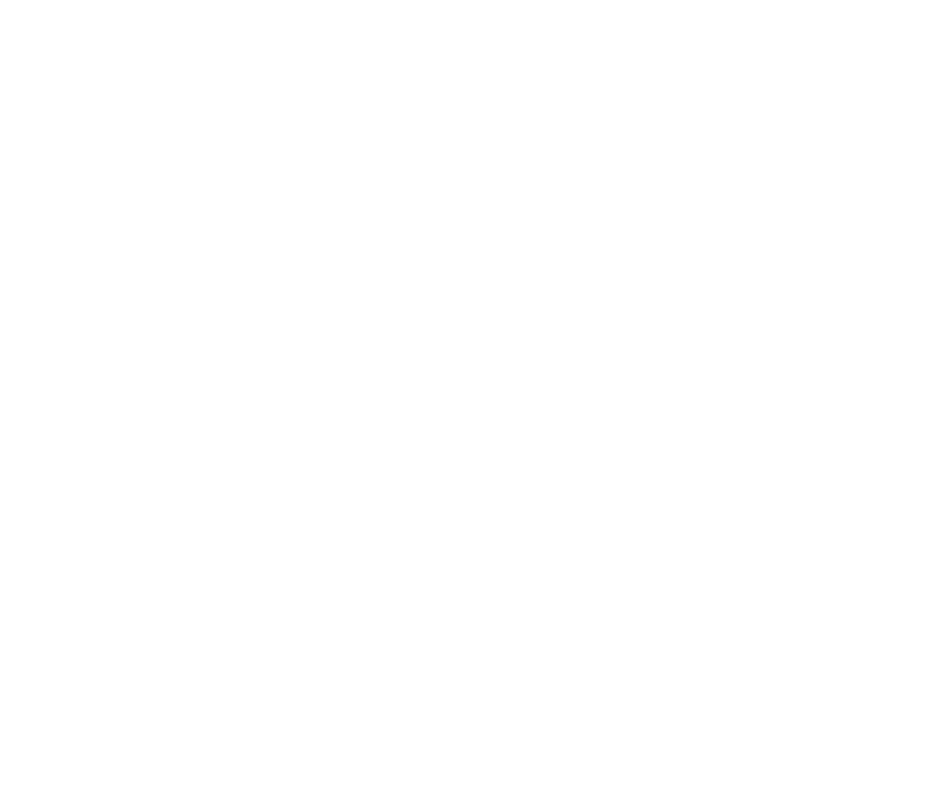
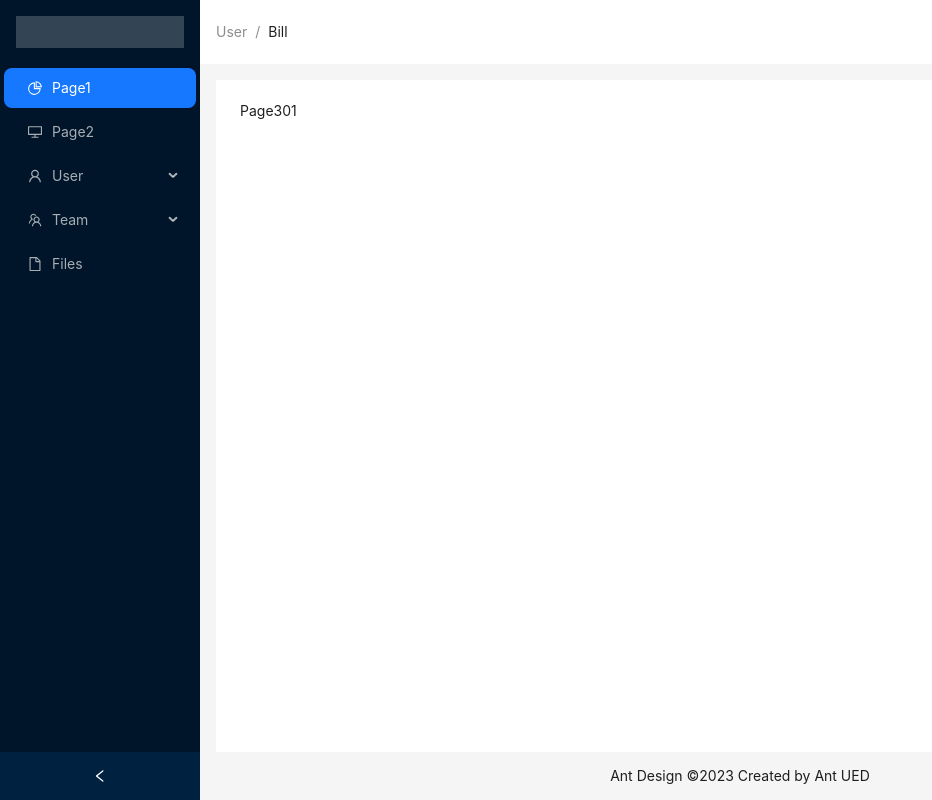
Before and after one commit to pan52yu/react-management, a React (Vite) app: page /page3/page301 in a window 1280 px wide. Before the commit this address had no page. Shown: the whole page, without its empty margins (0-932 px from the left). Built offline with nearby package versions, Linux system fonts and the light colour scheme.

Commit message:
抽离菜单组件

```diff
--- a/src/components/MainMenu/index.tsx
+++ b/src/components/MainMenu/index.tsx
@@ -1,34 +1,60 @@
 import {Menu, MenuProps} from "antd";
-import React, {useState} from "react";
+import {useState} from "react";
 import {DesktopOutlined, FileOutlined, PieChartOutlined, TeamOutlined, UserOutlined} from "@ant-design/icons";
 import {useNavigate} from "react-router-dom";
 
 type MenuItem = Required<MenuProps>['items'][number];
 
-function getItem(
-    label: React.ReactNode,
-    key: React.Key,
-    icon?: React.ReactNode,
-    children?: MenuItem[],
-): MenuItem {
-    return {
-        key,
-        icon,
-        children,
-        label,
-    } as MenuItem;
-}
-
 const items: MenuItem[] = [
-    getItem('Page1', '/page1', <PieChartOutlined/>),
-    getItem('Page2', '/page2', <DesktopOutlined/>),
-    getItem('User', 'sub1', <UserOutlined/>, [
-        getItem('Tom', '3'),
-        getItem('Bill', '4'),
-        getItem('Alex', '5'),
-    ]),
-    getItem('Team', 'sub2', <TeamOutlined/>, [getItem('Team 1', '6'), getItem('Team 2', '8')]),
-    getItem('Files', '9', <FileOutlined/>),
+    {
+        label: 'Page1',
+        key: '/page1',
+        icon: <PieChartOutlined/>,
+    },
+    {
+        label: 'Page2',
+        key: '/page2',
+        icon: <DesktopOutlined/>,
+    },
+    {
+        label: 'User',
+        key: 'sub1',
+        icon: <UserOutlined/>,
+        children: [
+            {
+                label: 'Tom',
+                key: '/page3/page301',
+            },
+            {
+                label: 'Bill',
+                key: '4',
+            },
+            {
+                label: 'Alex',
+                key: '5',
+            },
+        ],
+    },
+    {
+        label: 'Team',
+        key: 'sub2',
+        icon: <TeamOutlined/>,
+        children: [
+            {
+                label: 'Team 1',
+                key: '6',
+            },
+            {
+                label: 'Team 2',
+                key: '8',
+            }
+        ],
+    },
+    {
+        label: 'Files',
+        key: '9',
+        icon: <FileOutlined/>,
+    }
 ];
 
 const MainMenu = () => {
@@ -43,10 +69,15 @@ const MainMenu = () => {
         navigate(menuItem.key)
     }
     return (
-        <Menu onClick={menuClick} theme="dark" defaultSelectedKeys={['/page1']} mode="inline"
-              openKeys={openKeys}
-              onOpenChange={onOpenChange}
-              items={items}/>
+        <Menu
+            onClick={menuClick}
+            theme="dark"
+            defaultSelectedKeys={['/page1']}
+            mode="inline"
+            openKeys={openKeys}
+            onOpenChange={onOpenChange}
+            items={items}
+        />
     );
 };
 
--- /dev/null
+++ b/src/views/Page3/Page301.tsx
@@ -0,0 +1,9 @@
+const Page301 = () => {
+    return (
+        <div>
+            Page301
+        </div>
+    );
+};
+
+export default Page301;
```
Also changed, not shown: src/router/index.tsx (+8 -0 lines).
